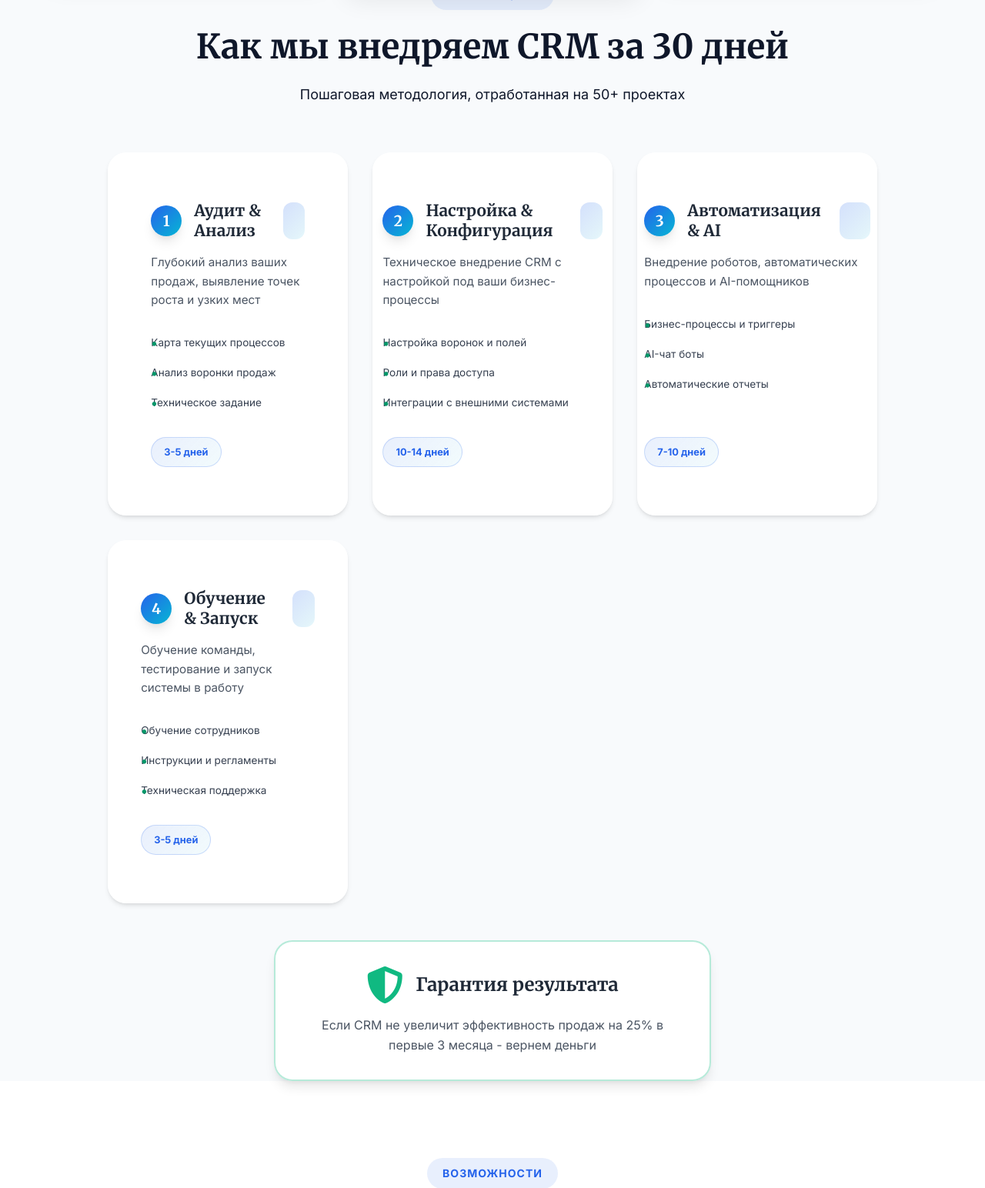
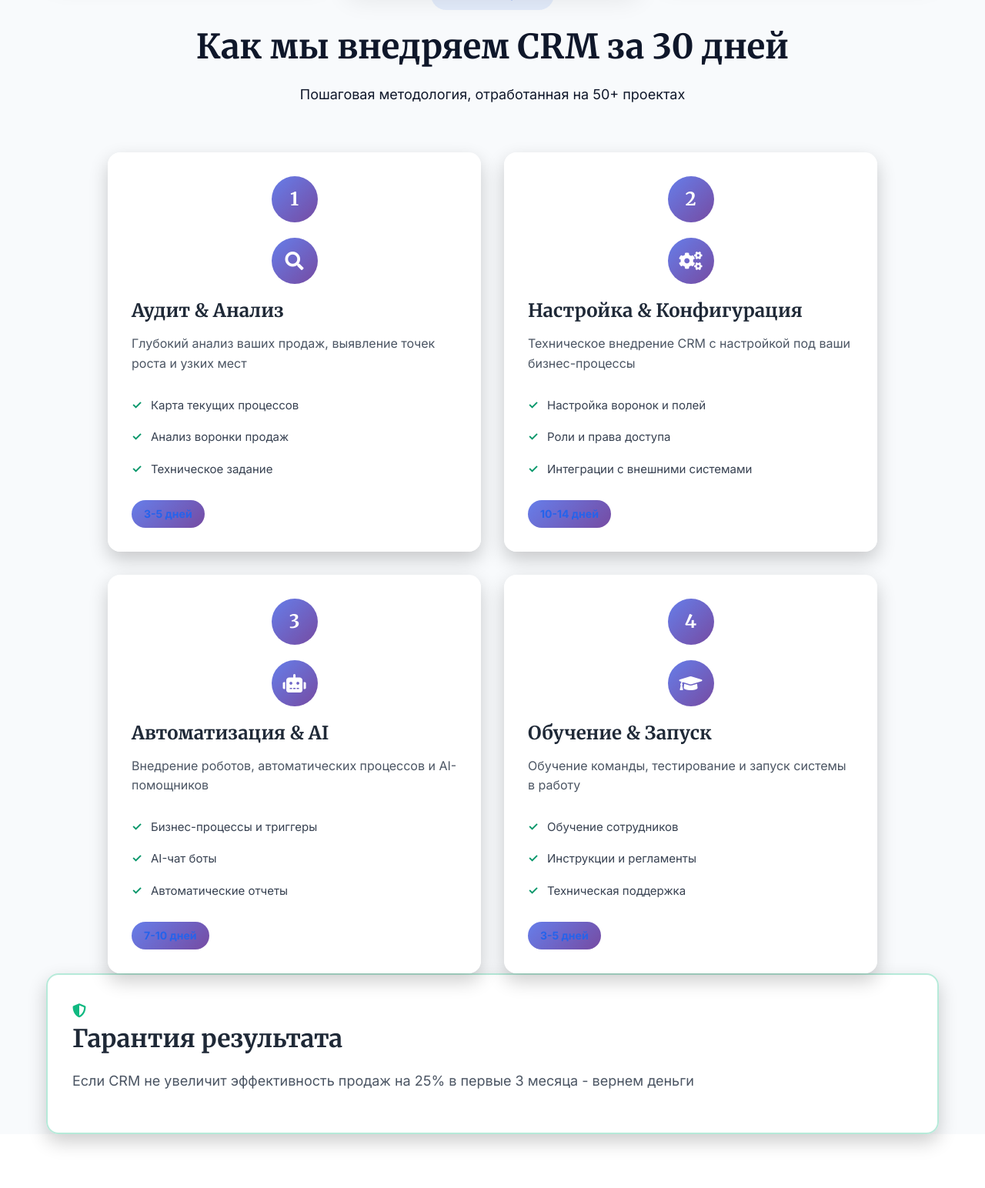
Before and after one commit to adthxkz/itfusionsite, a PHP site: page /crm-implementation.php in a window 1280 px wide. Shown: the part 4234-5778 px from the top of the page at 77% size. Run offline with PHP 8.4, Linux system fonts and the light colour scheme; some libraries are stand-ins or nearby versions.

Commit message:
fix: Simplify CRM page structure and fix styling issues
- Remove complex crm-polish.css file causing conflicts
- Restore simple HTML structure for process steps
- Add minimal CSS fixes to existing service-premium.css
- Fix text visibility on dark backgrounds with !important rules
- Maintain original design concept while ensuring functionality
- Use existing site patterns instead of over-engineering

```diff
--- a/crm-implementation.php
+++ b/crm-implementation.php
@@ -7,9 +7,6 @@
 
     include 'header.php';
 ?>
-
-<!-- Подключаем CSS для финальной полировки дизайна -->
-<link rel="stylesheet" href="/css/crm-polish.css">
 
 <main>
     <section class="service-hero premium-hero" style="background: linear-gradient(135deg, #667eea 0%, #764ba2 100%); position: relative; overflow: hidden;">
@@ -239,8 +236,12 @@
 
             <div class="process-timeline">
                 <div class="process-step" data-aos="fade-up" data-aos-delay="100">
+                    <div class="step-number">1</div>
                     <div class="step-content">
-                        <h3 data-step-number="1" data-icon="fas fa-search">Аудит & Анализ</h3>
+                        <div class="step-icon">
+                            <i class="fas fa-search"></i>
+                        </div>
+                        <h3>Аудит & Анализ</h3>
                         <p>Глубокий анализ ваших продаж, выявление точек роста и узких мест</p>
                         <ul class="step-deliverables">
                             <li>Карта текущих процессов</li>
@@ -252,8 +253,12 @@
                 </div>
 
                 <div class="process-step" data-aos="fade-up" data-aos-delay="200">
+                    <div class="step-number">2</div>
                     <div class="step-content">
-                        <h3 data-step-number="2" data-icon="fas fa-cogs">Настройка & Конфигурация</h3>
+                        <div class="step-icon">
+                            <i class="fas fa-cogs"></i>
+                        </div>
+                        <h3>Настройка & Конфигурация</h3>
                         <p>Техническое внедрение CRM с настройкой под ваши бизнес-процессы</p>
                         <ul class="step-deliverables">
                             <li>Настройка воронок и полей</li>
@@ -265,8 +270,12 @@
                 </div>
 
                 <div class="process-step" data-aos="fade-up" data-aos-delay="300">
+                    <div class="step-number">3</div>
                     <div class="step-content">
-                        <h3 data-step-number="3" data-icon="fas fa-robot">Автоматизация & AI</h3>
+                        <div class="step-icon">
+                            <i class="fas fa-robot"></i>
+                        </div>
+                        <h3>Автоматизация & AI</h3>
                         <p>Внедрение роботов, автоматических процессов и AI-помощников</p>
                         <ul class="step-deliverables">
                             <li>Бизнес-процессы и триггеры</li>
@@ -278,8 +287,12 @@
                 </div>
 
                 <div class="process-step" data-aos="fade-up" data-aos-delay="400">
+                    <div class="step-number">4</div>
                     <div class="step-content">
-                        <h3 data-step-number="4" data-icon="fas fa-graduation-cap">Обучение & Запуск</h3>
+                        <div class="step-icon">
+                            <i class="fas fa-graduation-cap"></i>
+                        </div>
+                        <h3>Обучение & Запуск</h3>
                         <p>Обучение команды, тестирование и запуск системы в работу</p>
                         <ul class="step-deliverables">
                             <li>Обучение сотрудников</li>
@@ -293,10 +306,8 @@
 
             <div class="process-guarantee" data-aos="fade-up" data-aos-delay="500">
                 <div class="guarantee-content">
-                    <div class="guarantee-header">
-                        <i class="fas fa-shield-alt"></i>
-                        <h3>Гарантия результата</h3>
-                    </div>
+                    <i class="fas fa-shield-alt"></i>
+                    <h3>Гарантия результата</h3>
                     <p>Если CRM не увеличит эффективность продаж на 25% в первые 3 месяца - вернем деньги</p>
                 </div>
             </div>
--- a/css/crm-polish.css
+++ /dev/null
@@ -1,406 +0,0 @@
-/* =========================================
-   CRM PAGE DESIGN POLISH - FINAL TOUCHES
-   Финальная полировка дизайна для идеального выравнивания
-   ========================================= */
-
-/* =========================================
-   1. НОВЫЙ ПОДХОД К КАРТОЧКАМ ЭТАПОВ ПРОЦЕССА
-   Использование data-атрибутов и псевдоэлементов
-   ========================================= */
-
-.process-timeline {
-    display: grid;
-    grid-template-columns: repeat(auto-fit, minmax(280px, 1fr));
-    gap: 2rem;
-    margin-top: 2rem;
-}
-
-.process-step {
-    position: relative;
-    background: rgba(255, 255, 255, 0.95) !important; /* Более непрозрачный белый фон */
-    border-radius: 1.5rem;
-    border: 1px solid rgba(255, 255, 255, 0.2);
-    backdrop-filter: blur(10px);
-    overflow: hidden;
-    transition: all 0.4s ease;
-    height: 100%; /* Равная высота карточек */
-    box-shadow: 0 4px 6px -1px rgba(0, 0, 0, 0.1), 0 2px 4px -1px rgba(0, 0, 0, 0.06);
-}
-
-.process-step:hover {
-    transform: translateY(-8px);
-    background: rgba(255, 255, 255, 0.98) !important; /* Еще более непрозрачный при ховере */
-    border-color: rgba(37, 99, 235, 0.4);
-    box-shadow: 0 20px 40px rgba(0, 0, 0, 0.15), 0 10px 15px -3px rgba(0, 0, 0, 0.1);
-}
-
-.step-content {
-    padding: 2rem;
-    display: flex;
-    flex-direction: column;
-    height: 100%;
-}
-
-/* Новая стилизация заголовка с номером через data-атрибут */
-.step-content h3[data-step-number] {
-    position: relative;
-    display: flex;
-    align-items: center;
-    gap: 1rem;
-    font-family: 'Merriweather', Georgia, serif;
-    font-size: 1.3rem;
-    font-weight: 700;
-    color: #1f2937 !important; /* Принудительно темный цвет */
-    margin: 0 0 1rem 0;
-    padding-left: 0; /* Убираем отступ, так как номер теперь часть заголовка */
-}
-
-/* Создаем стилизованный номер через псевдоэлемент */
-.step-content h3[data-step-number]::before {
-    content: attr(data-step-number);
-    display: flex;
-    align-items: center;
-    justify-content: center;
-    width: 40px;
-    height: 40px;
-    background: linear-gradient(135deg, #2563EB, #06B6D4);
-    border-radius: 50%;
-    font-size: 1.2rem;
-    font-weight: 700;
-    color: white;
-    box-shadow: 0 10px 15px -3px rgba(0, 0, 0, 0.1), 0 4px 6px -2px rgba(0, 0, 0, 0.05);
-    flex-shrink: 0;
-}
-
-/* Добавляем иконку после номера */
-.step-content h3[data-step-number]::after {
-    content: '';
-    font-family: 'Font Awesome 6 Free';
-    font-weight: 900;
-    width: 3rem;
-    height: 3rem;
-    display: flex;
-    align-items: center;
-    justify-content: center;
-    background: linear-gradient(135deg, rgba(37, 99, 235, 0.2), rgba(6, 182, 212, 0.1));
-    border-radius: 0.75rem;
-    color: #06B6D4;
-    font-size: 1.3rem;
-    margin-left: auto;
-}
-
-/* Иконки для каждого этапа */
-.step-content h3[data-icon="fas fa-search"]::after { content: '\f002'; }
-.step-content h3[data-icon="fas fa-cogs"]::after { content: '\f085'; }
-.step-content h3[data-icon="fas fa-robot"]::after { content: '\f544'; }
-.step-content h3[data-icon="fas fa-graduation-cap"]::after { content: '\f19d'; }
-
-.step-content p {
-    color: #4b5563 !important; /* Принудительно темно-серый цвет */
-    font-size: 0.95rem;
-    line-height: 1.6;
-    margin: 0 0 1.5rem 0;
-}
-
-.step-deliverables {
-    list-style: none;
-    padding: 0;
-    margin: 0 0 1.5rem 0;
-    flex-grow: 1; /* Занимает все доступное пространство */
-}
-
-.step-deliverables li {
-    display: flex;
-    align-items: center;
-    gap: 0.5rem;
-    padding: 0.5rem 0;
-    color: #374151 !important; /* Принудительно темный цвет */
-    font-size: 0.85rem;
-}
-
-.step-deliverables li::before {
-    content: '•';
-    color: #059669 !important; /* Зеленый цвет для маркеров */
-    font-weight: bold;
-    font-size: 1.1rem;
-    flex-shrink: 0;
-}
-
-.step-duration {
-    display: inline-flex;
-    align-items: center;
-    padding: 0.5rem 1rem;
-    background: linear-gradient(135deg, rgba(37, 99, 235, 0.1), rgba(6, 182, 212, 0.05));
-    border: 1px solid rgba(37, 99, 235, 0.2);
-    border-radius: 50px;
-    color: #2563EB !important; /* Принудительно синий цвет */
-    font-size: 0.8rem;
-    font-weight: 600;
-    align-self: flex-start;
-    margin-top: auto; /* Прижимаем к низу */
-}
-
-/* =========================================
-   2. ИСПРАВЛЕНИЕ БЛОКА ГАРАНТИИ
-   Идеальное выравнивание иконки и заголовка
-   ========================================= */
-
-.process-guarantee {
-    margin-top: 3rem;
-    text-align: center;
-}
-
-.guarantee-content {
-    display: inline-flex;
-    flex-direction: column;
-    align-items: center;
-    gap: 1rem;
-    background: rgba(255, 255, 255, 0.95) !important; /* Светлый фон */
-    border: 2px solid rgba(16, 185, 129, 0.3);
-    border-radius: 1.5rem;
-    padding: 2rem;
-    backdrop-filter: blur(10px);
-    box-shadow: 0 10px 15px -3px rgba(0, 0, 0, 0.1), 0 4px 6px -2px rgba(0, 0, 0, 0.05);
-}
-
-.guarantee-header {
-    display: flex;
-    align-items: center;
-    gap: 1rem;
-}
-
-.guarantee-header i {
-    font-size: 3rem;
-    color: #10B981;
-}
-
-.guarantee-header h3 {
-    font-family: 'Merriweather', Georgia, serif;
-    font-size: 1.5rem;
-    font-weight: 700;
-    color: #1f2937 !important; /* Принудительно темный цвет */
-    margin: 0;
-}
-
-.guarantee-content p {
-    color: #4b5563 !important; /* Принудительно темно-серый цвет */
-    font-size: 1rem;
-    line-height: 1.6;
-    margin: 0;
-    max-width: 500px;
-}
-
-/* =========================================
-   3. ИСПРАВЛЕНИЕ СПИСКОВ С ГАЛОЧКАМИ
-   Идеальное выравнивание иконок и текста
-   ========================================= */
-
-/* Секция "Что вы получите после внедрения" */
-.features-list .feature-item {
-    display: flex;
-    align-items: flex-start; /* Выравнивание по верху для многострочного текста */
-    gap: 1rem;
-    padding: 1.5rem;
-    background: linear-gradient(135deg, #F8FAFC 0%, #FFFFFF 100%);
-    border-radius: 0.75rem;
-    border: 1px solid #E2E8F0;
-    transition: all 0.3s ease;
-}
-
-.features-list .feature-item:hover {
-    transform: translateY(-4px);
-    box-shadow: 0 10px 15px -3px rgba(0, 0, 0, 0.1), 0 4px 6px -2px rgba(0, 0, 0, 0.05);
-    border-color: #2563EB;
-}
-
-.feature-check {
-    display: flex;
-    align-items: center;
-    justify-content: center;
-    width: 2.5rem;
-    height: 2.5rem;
-    background: linear-gradient(135deg, #059669, #10B981);
-    border-radius: 50%;
-    flex-shrink: 0;
-    margin-top: 0.125rem; /* Небольшая корректировка для выравнивания с первой строкой */
-}
-
-.feature-check i {
-    color: white;
-    font-size: 1rem;
-}
-
-.feature-content {
-    flex: 1;
-}
-
-.feature-content h4 {
-    font-family: 'Merriweather', Georgia, serif;
-    font-size: 1.2rem;
-    font-weight: 700;
-    color: #0F172A;
-    margin: 0 0 0.5rem 0;
-    line-height: 1.3;
-}
-
-.feature-content p {
-    color: #475569;
-    font-size: 0.95rem;
-    line-height: 1.5;
-    margin: 0;
-}
-
-/* =========================================
-   4. ИСПРАВЛЕНИЕ БЛОКА КОНТАКТОВ
-   Идеальное выравнивание иконок и текста
-   ========================================= */
-
-.contact-options {
-    display: flex;
-    flex-direction: column;
-    gap: 1rem;
-    margin: 1.5rem 0;
-}
-
-.contact-option {
-    display: flex;
-    align-items: center;
-    gap: 1rem;
-    padding: 1rem;
-    background: #F8FAFC;
-    border: 1px solid #E2E8F0;
-    border-radius: 0.75rem;
-    text-decoration: none;
-    color: #334155;
-    transition: all 0.3s ease;
-}
-
-.contact-option:hover {
-    background: #F1F5F9;
-    border-color: #2563EB;
-    transform: translateY(-2px);
-    color: #334155;
-}
-
-.contact-option i {
-    width: 2.5rem;
-    height: 2.5rem;
-    display: flex;
-    align-items: center;
-    justify-content: center;
-    background: linear-gradient(135deg, #2563EB, #06B6D4);
-    color: white;
-    border-radius: 0.5rem;
-    font-size: 1.2rem;
-    flex-shrink: 0;
-}
-
-.contact-option div {
-    flex: 1;
-}
-
-.contact-option strong {
-    display: block;
-    font-weight: 700;
-    color: #0F172A;
-    margin-bottom: 0.25rem;
-}
-
-.contact-option span {
-    font-size: 0.875rem;
-    color: #64748B;
-}
-
-/* =========================================
-   5. ДОПОЛНИТЕЛЬНЫЕ ИСПРАВЛЕНИЯ ДЛЯ CTA
-   Улучшение списка преимуществ
-   ========================================= */
-
-.cta-benefits-list {
-    display: flex;
-    flex-direction: column;
-    gap: 0.75rem;
-    margin: 1.5rem 0;
-}
-
-.cta-benefits-list .benefit-item {
-    display: flex;
-    align-items: center;
-    gap: 0.75rem;
-}
-
-.cta-benefits-list .benefit-item i {
-    color: #059669;
-    font-size: 1rem;
-    flex-shrink: 0;
-}
-
-.cta-benefits-list .benefit-item span {
-    color: #334155;
-    font-size: 0.95rem;
-    line-height: 1.4;
-}
-
-/* =========================================
-   АДАПТИВНЫЙ ДИЗАЙН
-   ========================================= */
-
-@media (max-width: 768px) {
-    .process-timeline {
-        grid-template-columns: 1fr;
-        gap: 1.5rem;
-    }
-
-    .step-content {
-        padding: 1.5rem;
-    }
-
-    .step-content h3[data-step-number] {
-        flex-direction: column;
-        align-items: flex-start;
-        gap: 0.75rem;
-        text-align: left;
-    }
-
-    .step-content h3[data-step-number]::after {
-        margin-left: 0;
-        margin-top: 0.5rem;
-    }
-
-    .guarantee-header {
-        flex-direction: column;
-        gap: 0.75rem;
-    }
-
-    .guarantee-header i {
-        font-size: 2.5rem;
-    }
-
-    .contact-option {
-        flex-direction: column;
-        text-align: center;
-        gap: 0.75rem;
-    }
-}
-
-@media (max-width: 480px) {
-    .features-list .feature-item {
-        padding: 1rem;
-    }
-
-    .step-content h3[data-step-number] {
-        font-size: 1.1rem;
-    }
-
-    .step-content h3[data-step-number]::before {
-        width: 35px;
-        height: 35px;
-        font-size: 1rem;
-    }
-
-    .step-content h3[data-step-number]::after {
-        width: 2.5rem;
-        height: 2.5rem;
-        font-size: 1.1rem;
-    }
-}
--- a/css/service-premium.css
+++ b/css/service-premium.css
@@ -1228,3 +1228,62 @@ a.enhanced-feature-card:active {
         padding-left: 30px; /* Возвращаем отступ */
     }
 }
+
+/* =============
+   CRM PAGE FIXES - Simple and Clean
+   ============= */
+
+/* Fix process cards visibility on dark background */
+.premium-process .process-step {
+    background: rgba(255, 255, 255, 0.95) !important;
+    border: 1px solid rgba(255, 255, 255, 0.2);
+    box-shadow: 0 10px 25px rgba(0, 0, 0, 0.2);
+}
+
+.premium-process .process-step:hover {
+    background: rgba(255, 255, 255, 1) !important;
+    transform: translateY(-5px);
+    box-shadow: 0 20px 40px rgba(0, 0, 0, 0.25);
+}
+
+/* Fix text colors inside process cards */
+.premium-process .step-content h3 {
+    color: #1f2937 !important;
+}
+
+.premium-process .step-content p {
+    color: #4b5563 !important;
+}
+
+.premium-process .step-deliverables li {
+    color: #374151 !important;
+}
+
+.premium-process .step-deliverables li::before {
+    color: #059669 !important;
+}
+
+.premium-process .step-duration {
+    color: #2563EB !important;
+}
+
+/* Fix guarantee section */
+.premium-process .guarantee-content {
+    background: rgba(255, 255, 255, 0.95) !important;
+    border: 2px solid rgba(16, 185, 129, 0.3);
+    border-radius: 1rem;
+    padding: 2rem;
+    box-shadow: 0 10px 25px rgba(0, 0, 0, 0.2);
+}
+
+.premium-process .guarantee-content i {
+    color: #10B981 !important;
+}
+
+.premium-process .guarantee-content h3 {
+    color: #1f2937 !important;
+}
+
+.premium-process .guarantee-content p {
+    color: #4b5563 !important;
+}
```
